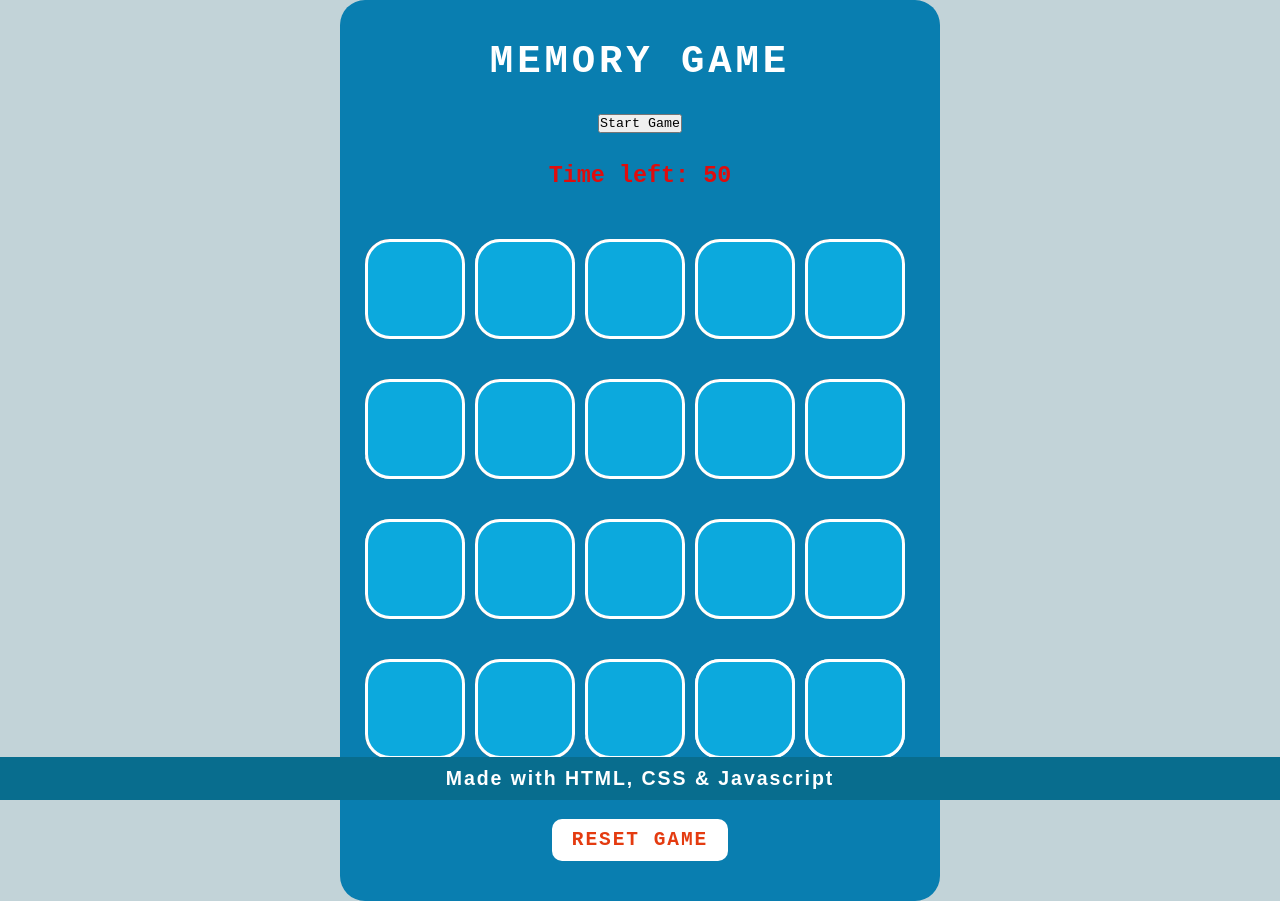
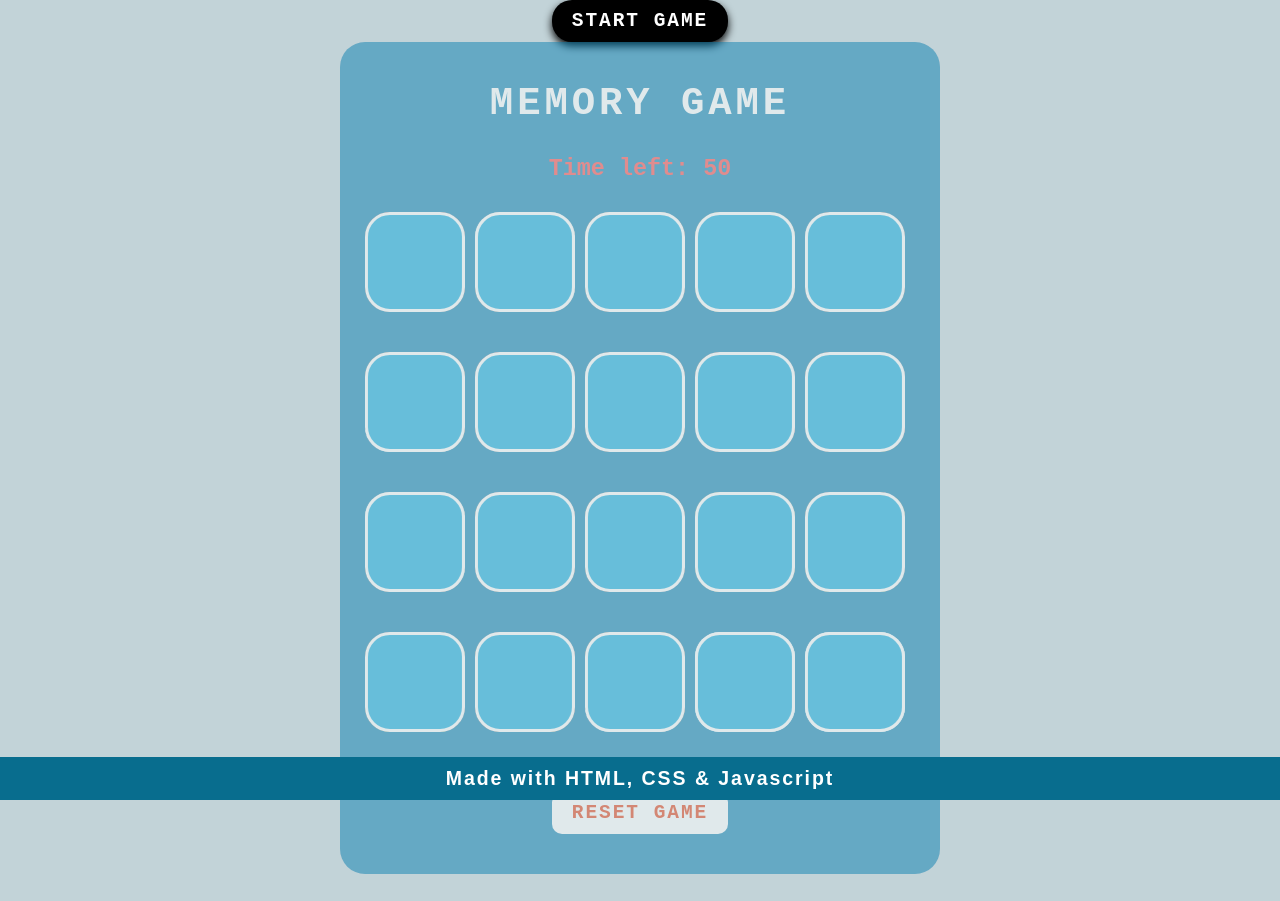
Before and after one commit to MinThetN/memory-game, a plain HTML site: page index.html in a window 1280 px wide. After the commit the page ends 874 px from the top, so only its background shows below. Drawn offline with Linux system fonts and the light colour scheme.

Commit message:
updated:js and css

```diff
--- a/index.html
+++ b/index.html
@@ -7,11 +7,12 @@
     <link rel="stylesheet" href="style.css">
 </head>
 <body>
+    <button class="start" onclick="startGame()">Start Game</button>
     <div id="win-notification" class="hidden">Congratulations! You won the game!</div>
     <div id="loser-notification" class="hidden">You lose, You stupid !!! </div>
     <div class="container">
         <h2>Memory Game</h2>
-        <button class="start" onclick="startGame()">Start Game</button>
+        <!-- <button class="start" onclick="startGame()">Start Game</button> -->
         <div class="timer">Time left: 50</div>
         <div class="game"></div>
         <button class="reset" onclick="window.location.reload()">Reset Game</button>
--- a/script.js
+++ b/script.js
@@ -17,10 +17,12 @@ function startGame() {
     gameStarted = true;
     document.querySelector('.start').disabled = true; // Disable the start button after the game starts
 
+    document.querySelector('.container').style.opacity = 1; // Set the opacity to full when the game starts
+    document.querySelector('.start').style.display = 'none'; // Hide the start button when the game starts
     const gameContainer = document.querySelector('.game');
     gameContainer.style.pointerEvents = 'auto'; // Enable clicking
 
-    let timeLeft = 50 // 50 seconds timer
+    let timeLeft = 50; // 30 seconds timer
     document.querySelector('.timer').textContent = `Time left: ${timeLeft}`; // Display initial timer
 
     timer = setInterval(() => {
@@ -32,6 +34,7 @@ function startGame() {
         }
     }, 1000);
 }
+
 
 function endGame(result) {
     clearInterval(timer);
--- a/style.css
+++ b/style.css
@@ -3,6 +3,15 @@
     margin: 0;
     box-sizing: border-box;
     font-family: monospace;
+}
+
+.start {
+    opacity: 1;
+}
+
+.container {
+    opacity: 0.5; /* Lower the opacity for initial state */
+    transition: opacity 0.5s ease; /* Smooth transition for opacity change */
 }
 
 #win-notification {
@@ -57,6 +66,30 @@ body {
     min-height: 100vh;
     background-color: rgb(194, 211, 216);
     flex-direction: column; /* Align children vertically */
+}
+
+.start {
+    cursor: pointer;
+    padding: 10px 20px;
+    text-transform: uppercase;
+    color: white;
+    background: rgb(0, 0, 0);
+    font-size: 1.5em;
+    border-radius: 20px;
+    letter-spacing: 0.1em;
+    transition: all 0.5s;
+    font-weight: bold;
+    border: none;
+    position: relative; /* Needed for absolute positioning of ::after */
+    overflow: hidden;
+    box-shadow: 0 4px 8px rgba(0, 0, 0, 1);   /* the ::after content is bound by the button's border */
+}
+
+/* Timer display */
+.timer {
+    color: rgb(255, 68, 68);
+    font-size: 1.8rem;
+    font-weight: bold;
 }
 
 .container {
@@ -184,18 +217,9 @@ h2 {
 /* Additional styles for boxMatch to stay in its opened state */
 .boxMatch {
     transform: rotateY(0deg); /* Ensure it stays in the open state */
-    background: rgb(54, 218, 54); /* Matched box color */
-    color: white; /* Ensure the emoji is visible */
-    transform: scale(1); /* Optional: Add a slight pop effect */
+    color: white; /* photo is visible */
+    transform: scale(1); /* Add a slight pop effect */
     transition: background 0.3s ease, transform 0.3s ease;
-}
-
-/* Timer display */
-.timer {
-    color: rgb(224, 12, 12);
-    font-size: 1.8rem;
-    margin-bottom: 20px; /* Spacing between timer and game board */
-    font-weight: bold;
 }
 
 
```
